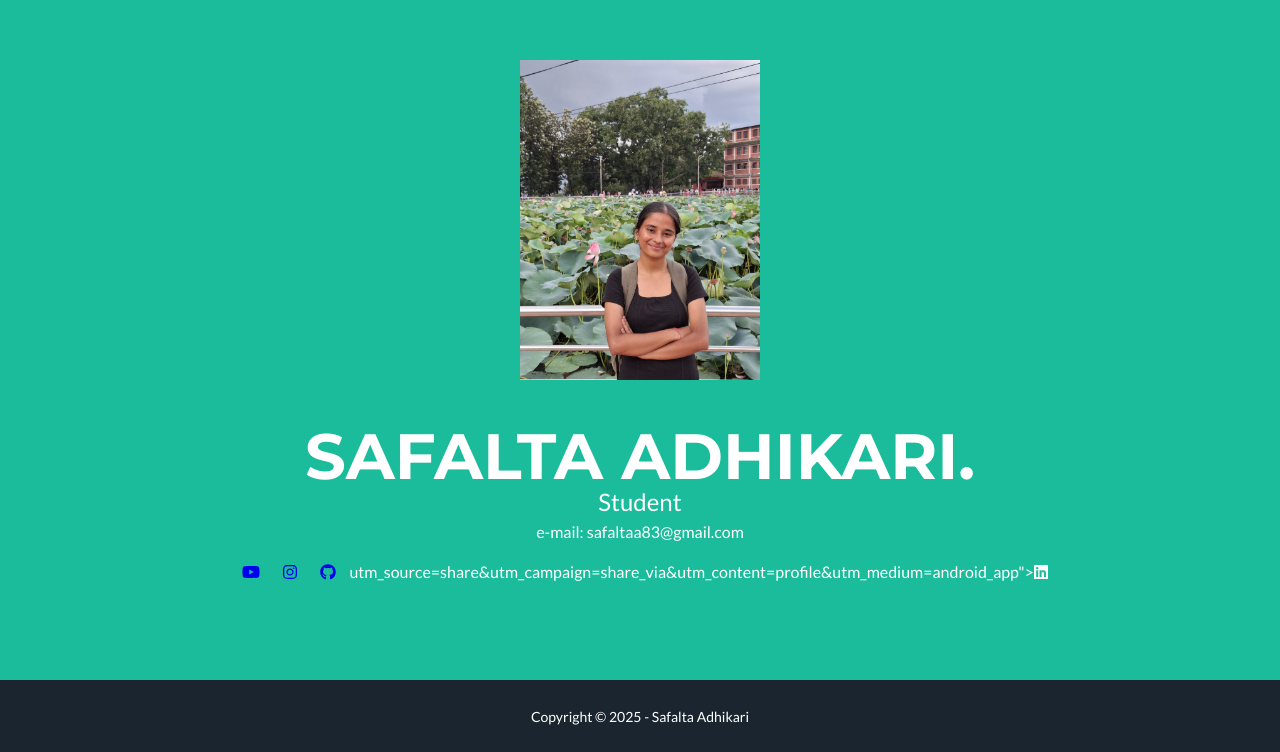
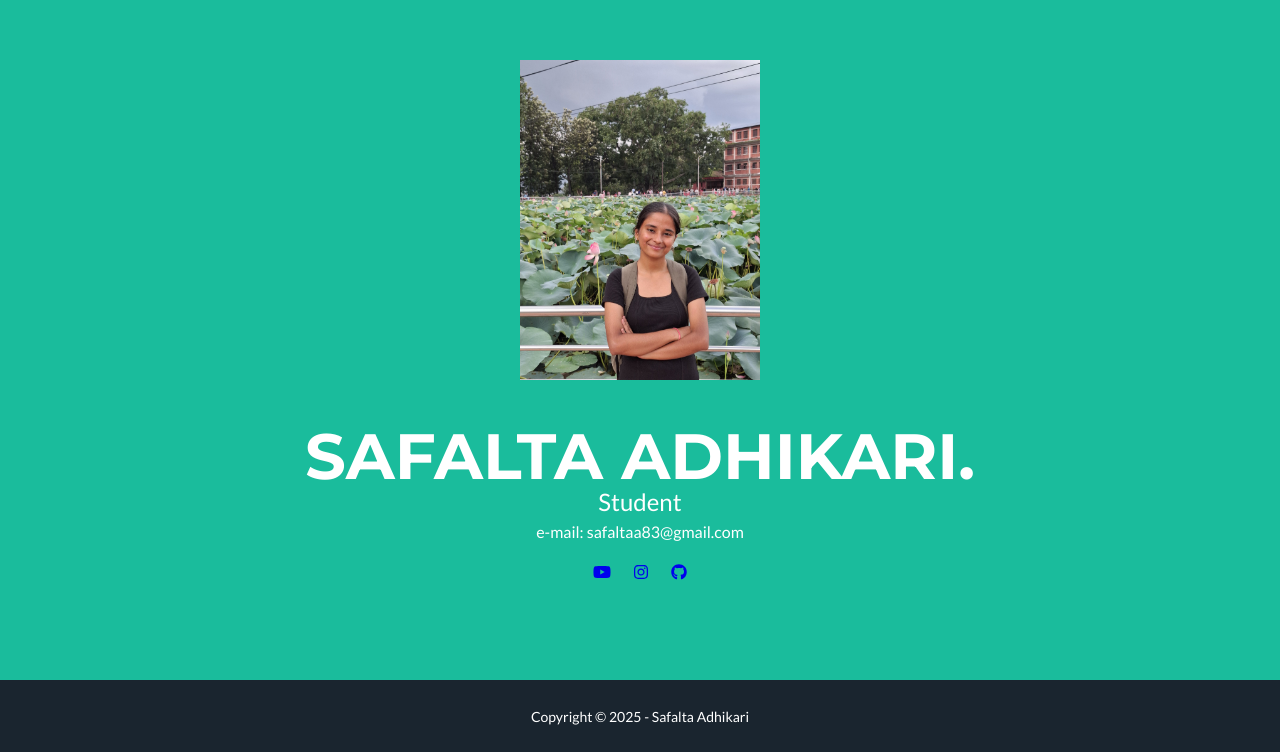
Before and after one commit to SaiSaf/Portfolio-Website, a plain HTML site: page index.html in a window 1280 px wide. Shown: the part 140-892 px from the top of the page. Drawn offline with nearby package versions, Linux system fonts and the light colour scheme.

Commit message:
Update index.html

```diff
--- a/index.html
+++ b/index.html
@@ -33,7 +33,7 @@
                 <nav>
                     <a href="http://youtube.com/@bnnn47"><i class="fab fa-youtube"></i></a>
                     <a href="http://instagram.com/dazzlingadksafalta135"><i class="fab fa-instagram"></i></a>
-                    <a href="http://github.com/SaiSaf"><i class="fab fa-github"></i></a>   utm_source=share&utm_campaign=share_via&utm_content=profile&utm_medium=android_app"><i class="fab fa-linkedin"></i></a>
+                    <a href="http://github.com/SaiSaf"><i class="fab fa-github"></i></a>
                 </nav>
 
 
```
